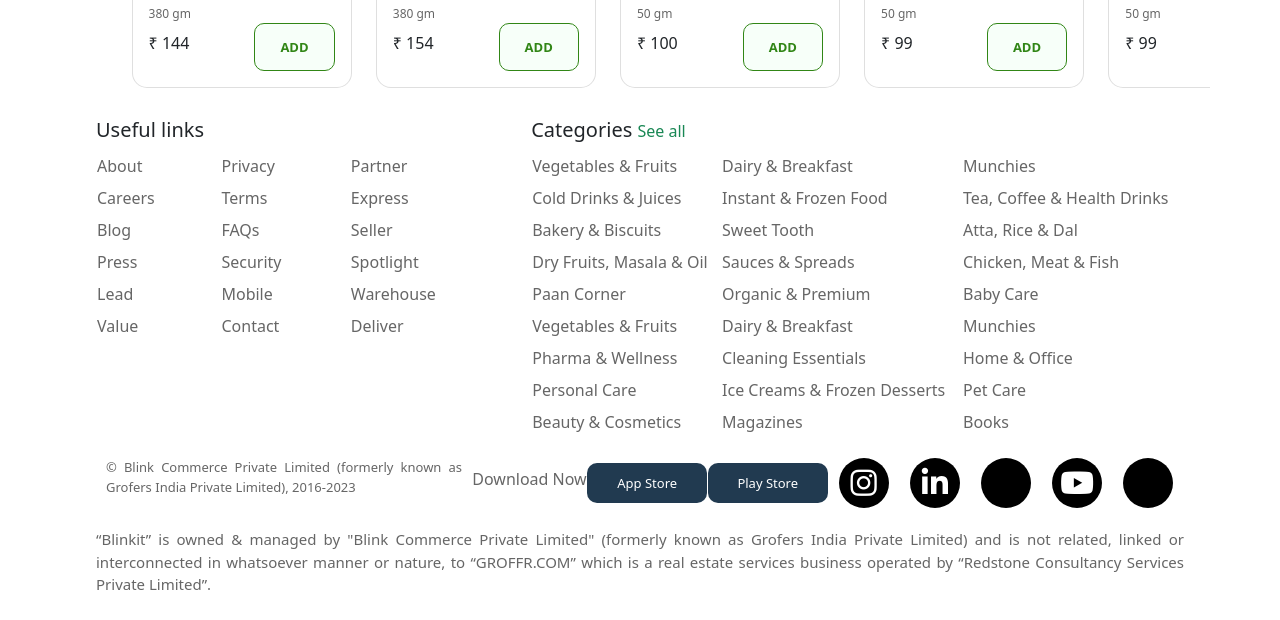
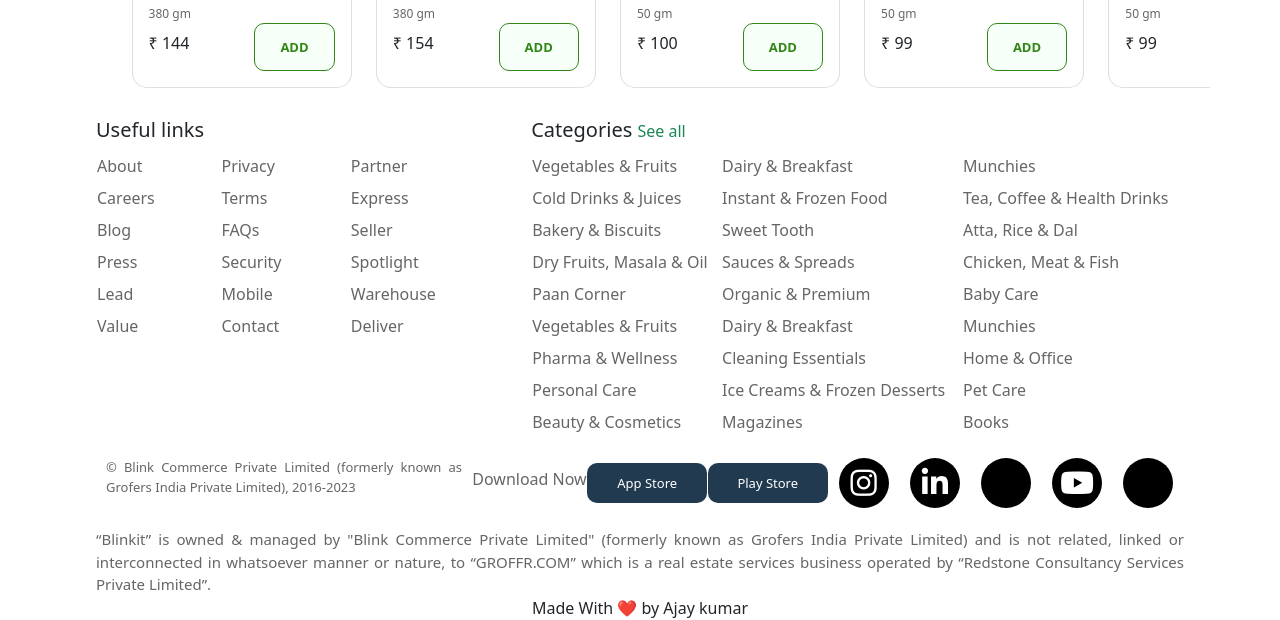
Before and after one commit to kumarAjay10/blinkit-clone, a plain HTML site: page index.html in a window 1280 px wide. Shown: the part 2098-2718 px from the top of the page. Before the commit the page ends 2694 px from the top, so only its background shows below. Drawn offline with nearby package versions, Linux system fonts and the light colour scheme.

Commit message:
blinkit-clone

```diff
--- a/index.html
+++ b/index.html
@@ -525,6 +525,7 @@
       which is a real estate services business operated by “Redstone
       Consultancy Services Private Limited”.
     </div>
+    <div class="text-center">Made With ❤️ by Ajay kumar</div>
 </footer>
 
 
```
